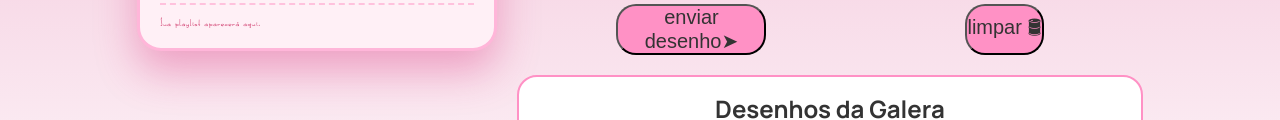
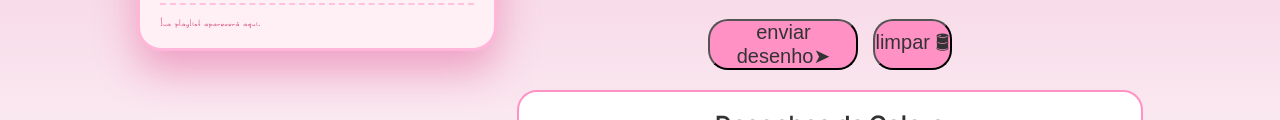
Before and after one commit to Lauren-Freitas-dev/lauwzinha, a website: page public/index.html in a window 1280 px wide. Shown: the part 1675-1795 px from the top of the page. Drawn offline with Linux system fonts and the light colour scheme; no server answers.

Commit message:
Update styles.css

```diff
--- a/public/styles.css
+++ b/public/styles.css
@@ -261,10 +261,7 @@ input#campo-mensagens,
 }
 
 #btn-enviar-desenho {
-     margin: 0;
-  padding: 0;
-  box-sizing: border-box;
-    margin: 0 auto;
+    box-sizing: border-box;
     max-width: 150px;
     border-radius: 20px;
     font-size: 20px;
@@ -280,10 +277,7 @@ input#campo-mensagens,
 }
 
 #btn-limpar {
-  margin: 0;
-  padding: 0;
   box-sizing: border-box;
-    margin: 0 auto;
     max-width: 150px;
     border-radius: 20px;
     font-size: 20px;
@@ -671,4 +665,6 @@ input[type="range"]::-moz-range-thumb {
 .botoes-desenho {
   display: flex;
   justify-content: center;
+  gap: 15px;
+  margin-top: 15px;
 }
```
